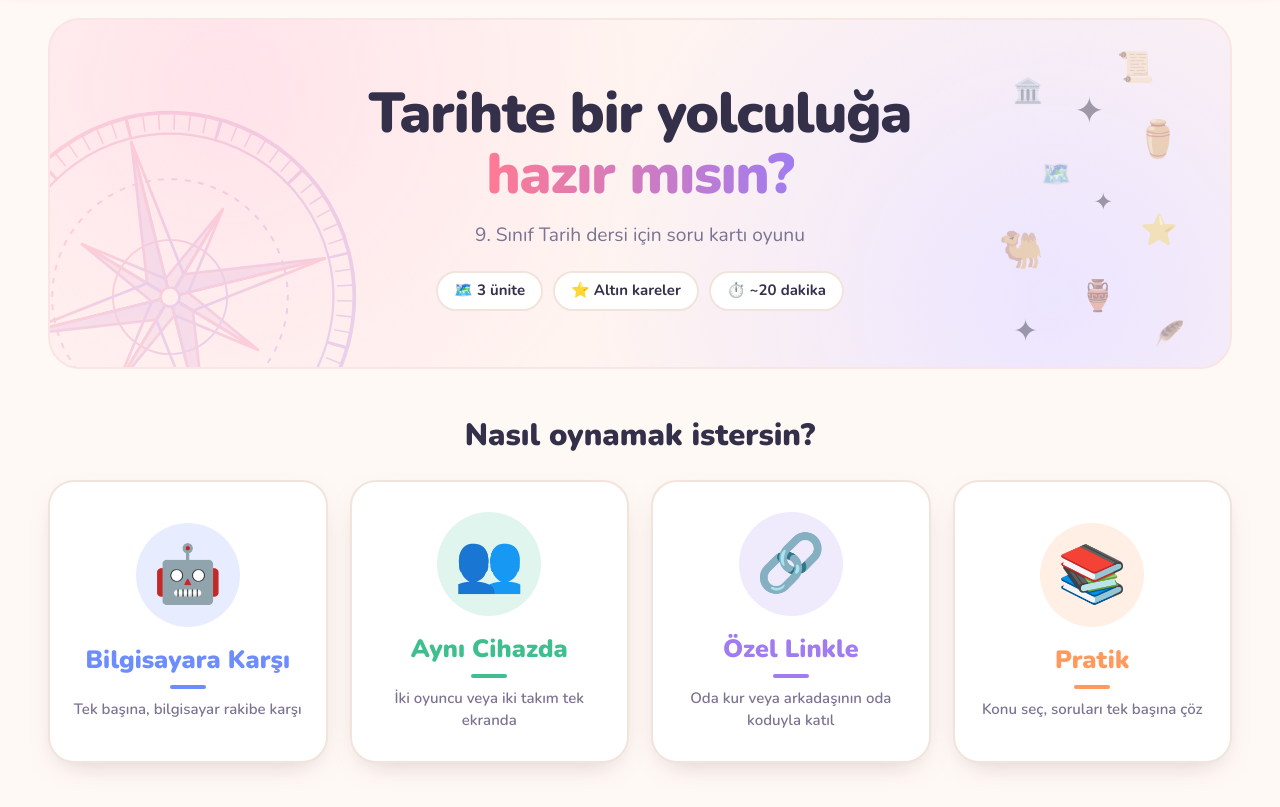
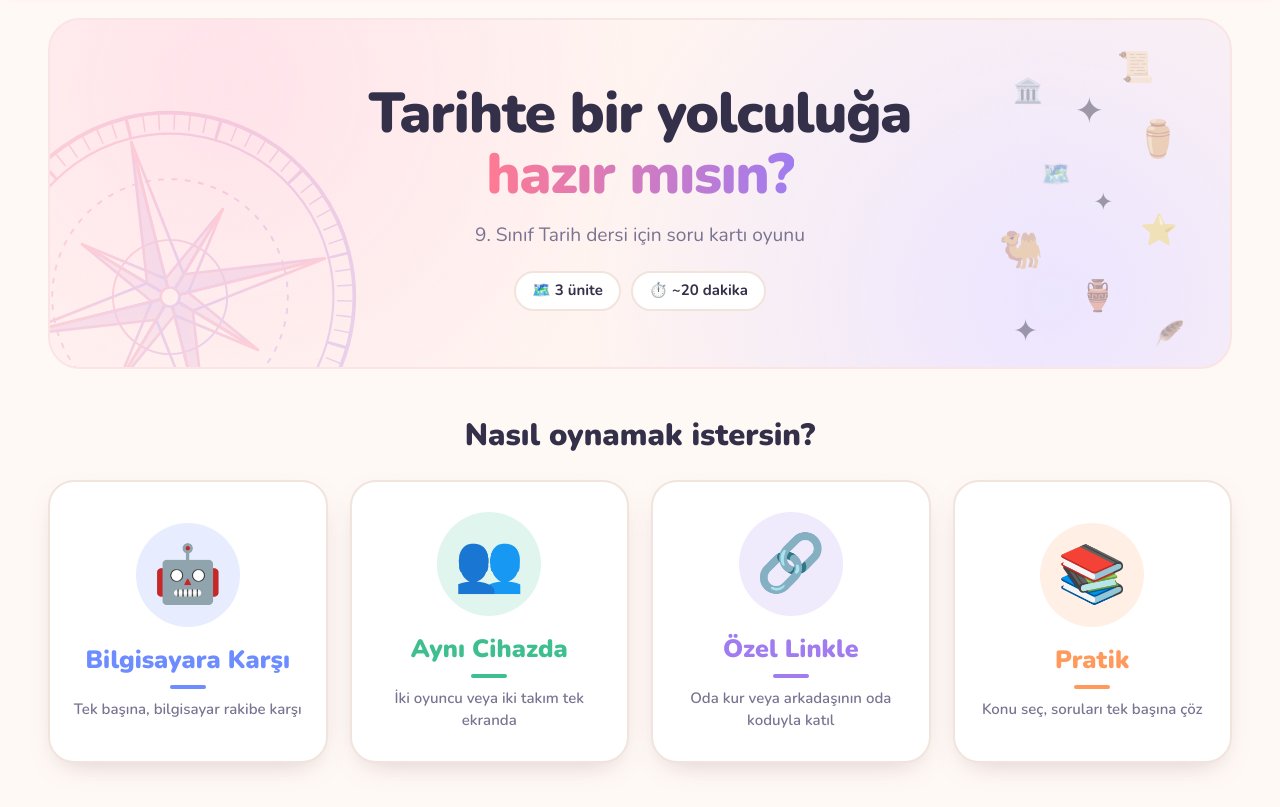
Before and after one commit to yefekara/zaman-yolu, a plain HTML site: page index.html in a window 1280 px wide. Shown: the part 76-883 px from the top of the page. Drawn offline with nearby package versions, Linux system fonts and the light colour scheme.

Commit message:
Add files via upload

```diff
--- a/index.html
+++ b/index.html
@@ -47,7 +47,7 @@
     </svg>
     <h1>Tarihte bir yolculuğa<br><span>hazır mısın?</span></h1>
     <p>9. Sınıf Tarih dersi için soru kartı oyunu</p>
-    <div class="hero-cipler"><span>🗺️ 3 ünite</span><span>⭐ Altın kareler</span><span>⏱️ ~20 dakika</span></div>
+    <div class="hero-cipler"><span>🗺️ 3 ünite</span><span>⏱️ ~20 dakika</span></div>
     <div class="hero-sag" aria-hidden="true">
       <span style="top:8%;left:62%">📜</span><span style="top:16%;left:18%">🏛️</span><span style="top:30%;left:70%">⚱️</span>
       <span style="top:40%;left:30%">🗺️</span><span style="top:55%;left:72%">⭐</span><span style="top:62%;left:12%">🐫</span>
```
